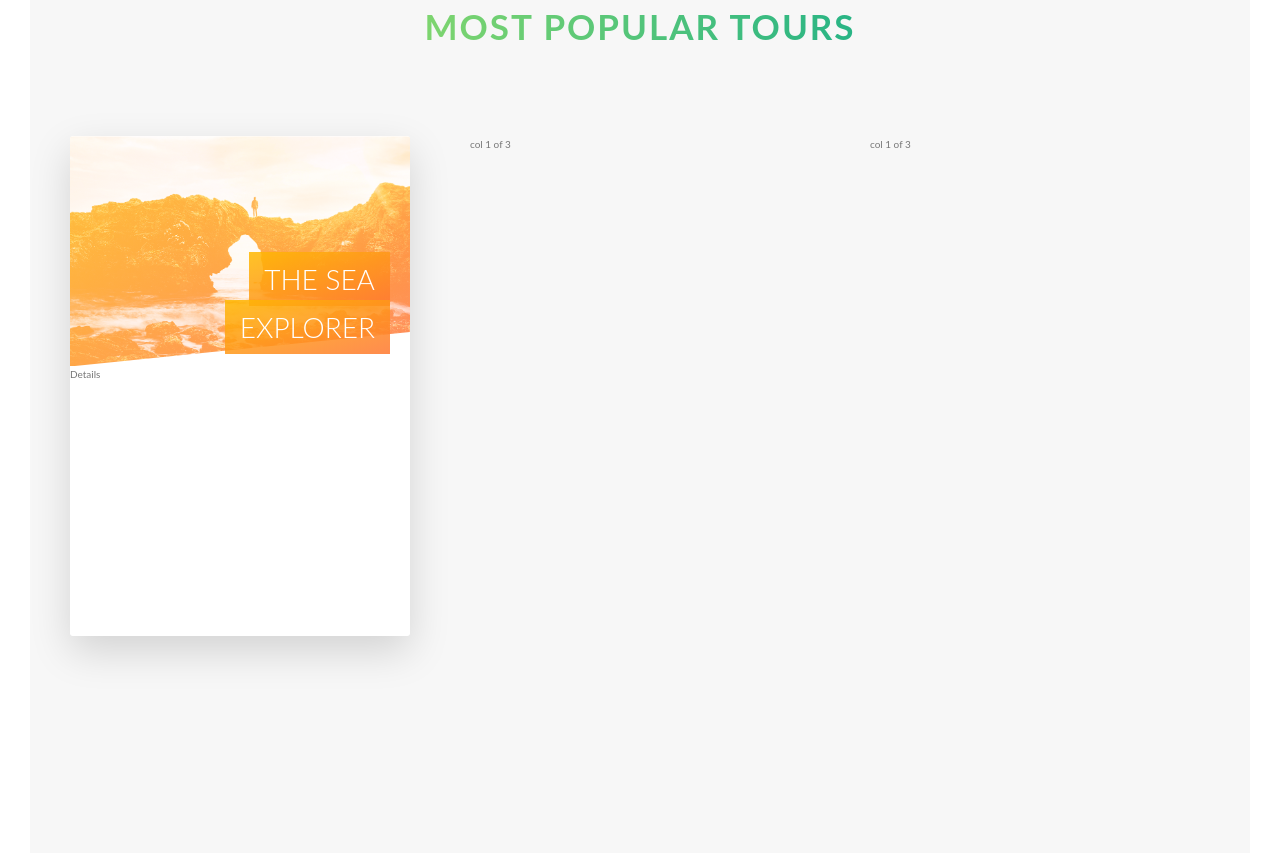
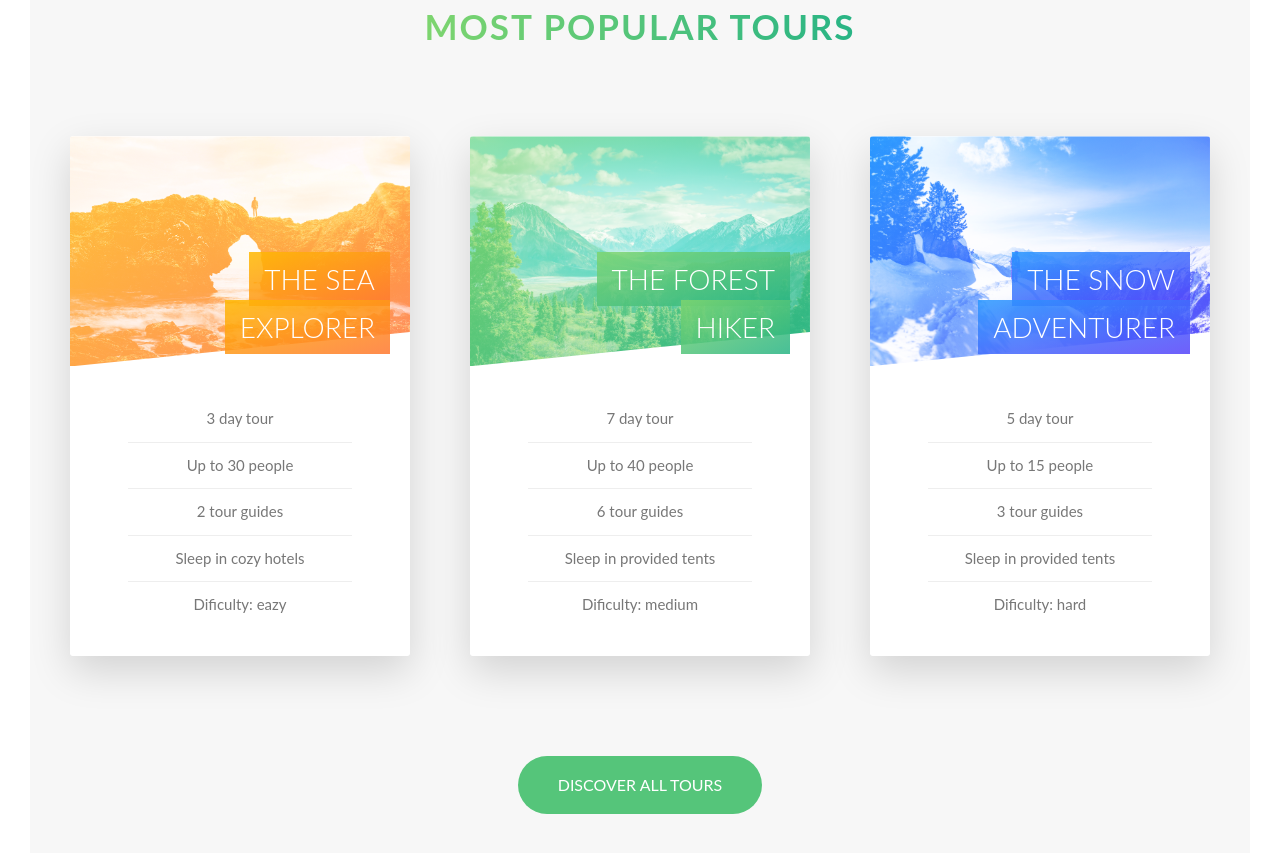
Before and after one commit to iguana-3d/css-advanced, a Next.js app: page / in a window 1280 px wide. Shown: the part 2300-3153 px from the top of the page. Built offline with nearby package versions, Linux system fonts and the light colour scheme.

Commit message:
grid card finished

```diff
--- a/src/pages/header.js
+++ b/src/pages/header.js
@@ -112,24 +112,97 @@ export default function Header(){
                                     </div>
                                     <h4 className="card__heading">
                                         <span className="card__heading-span card__heading-span--1">
-                                            The sea explorer
+                                            The Sea Explorer
                                         </span>
                                     </h4>
                                     <div className="card__details">
-                                        Details
+                                        <ul>
+                                            <li>3 day tour</li>
+                                            <li>Up to 30 people</li>
+                                            <li>2 tour guides</li>
+                                            <li>Sleep in cozy hotels</li>
+                                            <li>Dificulty: eazy</li>
+                                        </ul>
                                     </div>
                                 </div>
                                 <div className="card__side card__side--back card__side--back-1">
-                                    Back
+                                    <div className="card__cta">
+                                        <div className="card__price-box">
+                                            <p className="card__price-only">Only</p>
+                                            <p className="card__price-value">$297</p>
+                                        </div>
+                                        <a href="#" className="btn btn--white">Book now</a>
+                                    </div>
                                 </div>
                             </div>
                         </div>
                         <div className="col-1-of-3">
-                            col 1 of 3
+                        <div className="card">
+                                <div className="card__side card__side--front">
+                                    <div className="card__picture card__picture--2">
+                                        &nbsp;
+                                    </div>
+                                    <h4 className="card__heading">
+                                        <span className="card__heading-span card__heading-span--2">
+                                            The Forest Hiker
+                                        </span>
+                                    </h4>
+                                    <div className="card__details">
+                                        <ul>
+                                            <li>7 day tour</li>
+                                            <li>Up to 40 people</li>
+                                            <li>6 tour guides</li>
+                                            <li>Sleep in provided tents</li>
+                                            <li>Dificulty: medium</li>
+                                        </ul>
+                                    </div>
+                                </div>
+                                <div className="card__side card__side--back card__side--back-2">
+                                    <div className="card__cta">
+                                        <div className="card__price-box">
+                                            <p className="card__price-only">Only</p>
+                                            <p className="card__price-value">$497</p>
+                                        </div>
+                                        <a href="#" className="btn btn--white">Book now</a>
+                                    </div>
+                                </div>
+                            </div>
                         </div>
                         <div className="col-1-of-3">
-                            col 1 of 3
+                        <div className="card">
+                                <div className="card__side card__side--front">
+                                    <div className="card__picture card__picture--3">
+                                        &nbsp;
+                                    </div>
+                                    <h4 className="card__heading">
+                                        <span className="card__heading-span card__heading-span--3">
+                                            The Snow Adventurer
+                                        </span>
+                                    </h4>
+                                    <div className="card__details">
+                                        <ul>
+                                            <li>5 day tour</li>
+                                            <li>Up to 15 people</li>
+                                            <li>3 tour guides</li>
+                                            <li>Sleep in provided tents</li>
+                                            <li>Dificulty: hard</li>
+                                        </ul>
+                                    </div>
+                                </div>
+                                <div className="card__side card__side--back card__side--back-3">
+                                    <div className="card__cta">
+                                        <div className="card__price-box">
+                                            <p className="card__price-only">Only</p>
+                                            <p className="card__price-value">$897</p>
+                                        </div>
+                                        <a href="#" className="btn btn--white">Book now</a>
+                                    </div>
+                                </div>
+                            </div>
                         </div>
+                    </div>
+                    <div className="u-center-text u-margin-top-huge">
+                        <a href="#" className="btn btn--green">Discover all tours</a>
                     </div>
                 </section>
             </main>
--- a/styles/sass/abstracts/_variables.scss
+++ b/styles/sass/abstracts/_variables.scss
@@ -10,6 +10,7 @@ $color-tertiary-light: #2998ff;
 $color-tertiary-dark: #5643fa;
 
 $color-grey-liht-1: #f7f7f7;
+$color-grey-liht-2: #eeeeee;
 
 $color-grey-dark: #777777;
 $color-white: #ffffff;
--- a/styles/sass/base/_utilities.scss
+++ b/styles/sass/base/_utilities.scss
@@ -5,11 +5,16 @@
 .u-margin-bottom-small {
     margin-bottom: 1.5rem;
 }
-
 .u-margin-bottom-medium {
     margin-bottom: 4rem;
 }
-
 .u-margin-bottom-big {
     margin-bottom: 8rem;
 }
+
+.u-margin-top-big {
+    margin-top: 8rem;
+}
+.u-margin-top-huge {
+    margin-top: 10rem;
+}
--- a/styles/sass/components/_button.scss
+++ b/styles/sass/components/_button.scss
@@ -44,6 +44,14 @@
     }
 }
 
+.btn--green {
+    background-color: $color-primary;
+    color: $color-white;
+    &::after {
+        background-color: $color-primary;
+    }
+}
+
 .btn--animated {
     animation: moveInBottom .8s ease-out .75s;
     animation-fill-mode: backwards;
--- a/styles/sass/components/_card.scss
+++ b/styles/sass/components/_card.scss
@@ -2,10 +2,10 @@
     //FUNCTIONALITY
     perspective: 150rem; //Study about
     position: relative;
-    height: 50rem;
+    height: 52rem;
 
     &__side {
-        height: 50rem;
+        height: 52rem;
         transition: all .8s ease;
         position: absolute;
         top: 0;
@@ -25,6 +25,14 @@
 
             &-1 {
                 background-image: linear-gradient(to right bottom, $color-secondary-light, $color-secondary-dark);
+            }
+
+            &-2 {
+                background-image: linear-gradient(to right bottom, $color-primary-light, $color-primary-dark);
+            }
+
+            &-3 {
+                background-image: linear-gradient(to right bottom, $color-tertiary-light, $color-tertiary-dark);
             }
         }
     }
@@ -50,11 +58,13 @@
         }
 
         &--2 {
-            background-image: url('/static/images/nat-5.jpg');
+            background-image: linear-gradient(to right bottom, $color-primary-light, $color-primary-dark),
+             url('/static/images/nat-6.jpg');
         }
 
         &--3 {
-            background-image: url('/static/images/nat-5.jpg');
+            background-image: linear-gradient(to right bottom, $color-tertiary-light, $color-tertiary-dark),
+             url('/static/images/nat-7.jpg');
         }
     }
 
@@ -77,5 +87,59 @@
         &--1 {
             background-image: linear-gradient(to right bottom, rgba($color-secondary-light, .85), rgba($color-secondary-dark, .85));
         }
+
+        &--2 {
+            background-image: linear-gradient(to right bottom, rgba($color-primary-light, .85), rgba($color-primary-dark, .85));
+        }
+
+        &--3 {
+            background-image: linear-gradient(to right bottom, rgba($color-tertiary-light, .85), rgba($color-tertiary-dark, .85));
+        }
+    }
+
+    &__details {
+        padding: 3rem;
+
+        ul {
+            list-style: none;
+            width: 80%;
+            margin: 0 auto;
+
+            li {
+                text-align: center;
+                font-size: 1.5rem;
+                padding: 1rem;
+
+                &:not(:last-child) {
+                    border-bottom: 1px solid $color-grey-liht-2;
+                }
+            }
+        }
+    }
+
+    //BACK SIDE STYLING
+
+    &__cta {
+        position: absolute;
+        top: 50%;
+        left: 50%;
+        transform: translate(-50%, -50%);
+        width: 90%;
+        text-align: center;
+    }
+
+    &__price-box {
+        color: $color-white;
+        margin-bottom: 8rem;
+    }
+
+    &__price-only {
+        font-size: 1.4rem;
+        text-transform: uppercase;
+    }
+
+    &__price-value {
+        font-size: 6rem;
+        font-weight: 100;
     }
 }
--- a/styles/sass/pages/_home.scss
+++ b/styles/sass/pages/_home.scss
@@ -20,6 +20,6 @@
 
 .section-tours {
     background-color: $color-grey-liht-1;
-    padding: 25rem 0 50rem 0;
+    padding: 25rem 0 15rem 0;
     margin-top: -12rem;
 }
```
